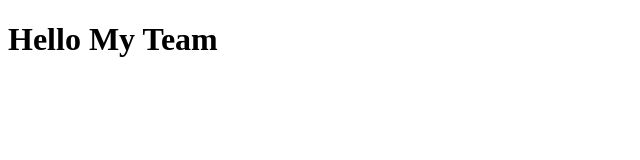
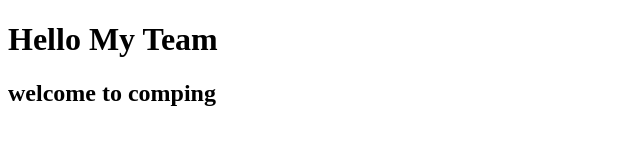
Before and after one commit to Lethean2005/My-team, a plain HTML site: page index.html in a window 1280 px wide. Shown: the whole page, without its empty margins (0-640 px from the left). Drawn offline with Linux system fonts and the light colour scheme.

Commit message:
create file

```diff
--- a/index.html
+++ b/index.html
@@ -7,5 +7,6 @@
 </head>
 <body>
     <h1>Hello My Team</h1>
+    <h2>welcome to comping</h2>
 </body>
 </html>
```
